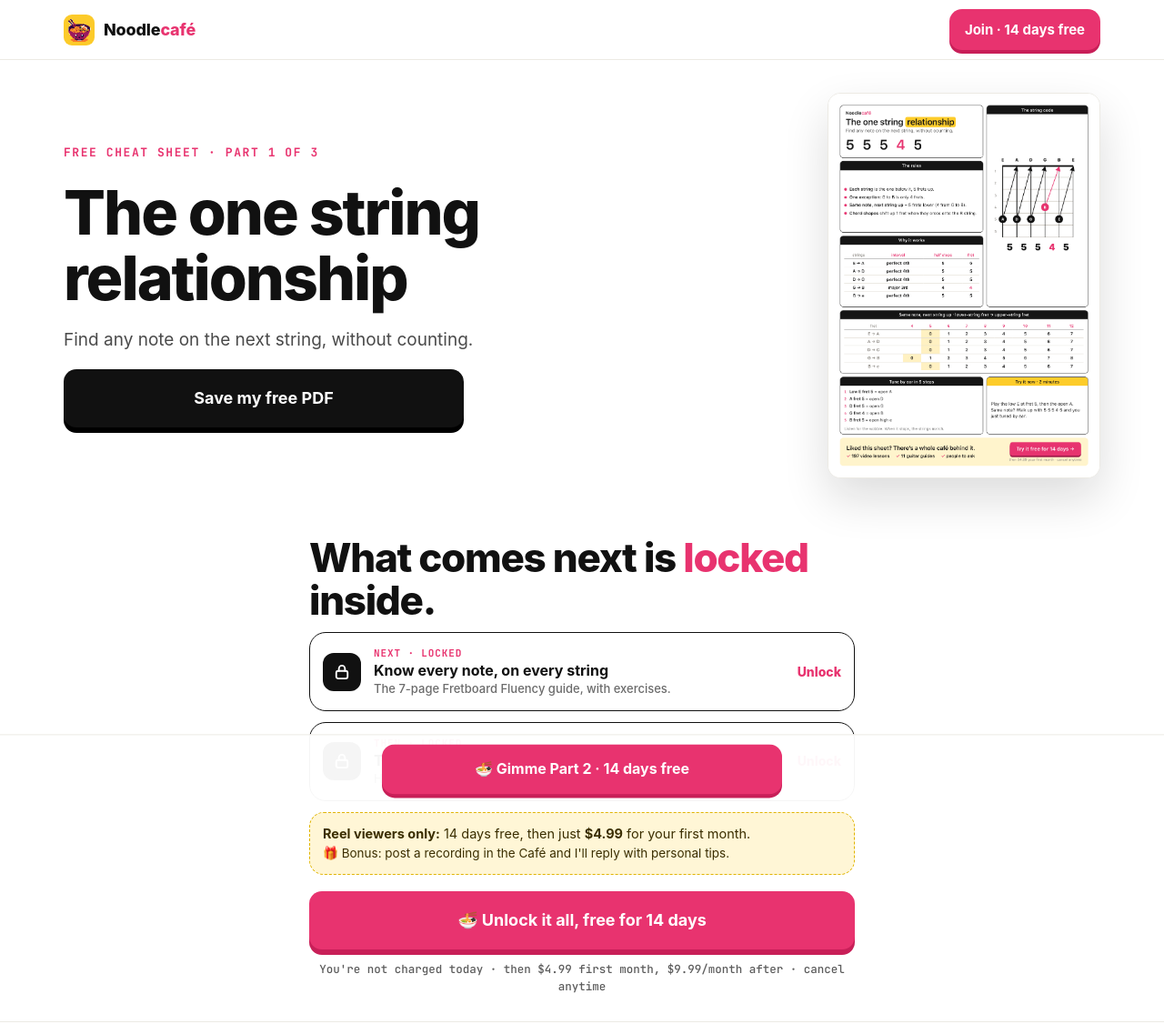
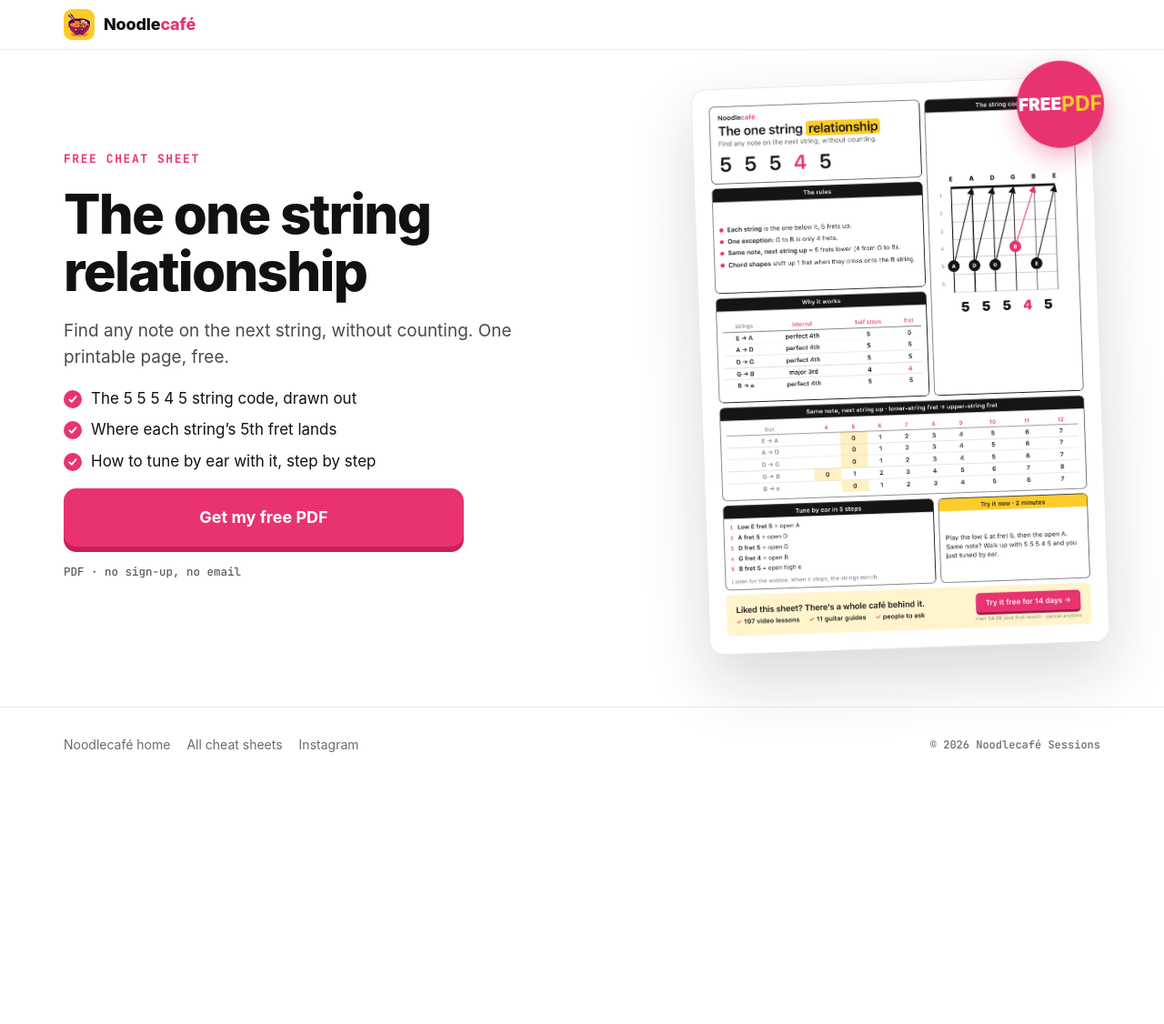
Before and after one commit to noodlecafe/noodlecafe.github.io, a plain HTML site: page 5-5-5-4-5/ready/index.html in a window 1280 px wide. Shown: the top 1126 px of the page at 91% size. After the commit the page ends 874 px from the top, so only its background shows below. Drawn offline with Linux system fonts and the light colour scheme.

Commit message:
Ready page = landing design (5-5-5-4-5)

```diff
--- a/5-5-5-4-5/ready/index.html
+++ b/5-5-5-4-5/ready/index.html
@@ -3,9 +3,9 @@
 <head>
 <meta charset="utf-8">
 <meta name="viewport" content="width=device-width, initial-scale=1, viewport-fit=cover">
-<title>Your cheat sheet: The one string relationship · Noodlecafé</title>
+<title>Free cheat sheet: The one string relationship · Noodlecafé</title>
 <meta name="description" content="Find any note on the next string, without counting.">
-<meta property="og:title" content="Your cheat sheet: The one string relationship · Noodlecafé">
+<meta property="og:title" content="Free cheat sheet: The one string relationship · Noodlecafé">
 <meta property="og:description" content="Find any note on the next string, without counting.">
 <meta property="og:image" content="https://noodlecafe.github.io/assets/og.jpg">
 <meta name="twitter:card" content="summary_large_image">
@@ -17,48 +17,41 @@
 <link rel="stylesheet" href="/assets/site.css">
 </head>
 <body data-page="ready" data-reel="44" data-sheet="onestring">
-<header class="top slim"><div class="wrap"><a class="brand" href="/"><img src="/assets/logo.png" alt=""><span>Noodle<span class="pink">café</span></span></a><a class="btn btn-pink" data-join data-medium="ready_top" href="https://whop.com/noodlehub/join-nc/" style="min-height:42px;padding:10px 16px;font-size:15px;box-shadow:0 4px 0 var(--pink-d);color:#fff">Join · 14 days free</a></div></header>
+<header class="top slim"><div class="wrap"><a class="brand" href="/"><img src="/assets/logo.png" alt=""><span>Noodle<span class="pink">café</span></span></a></div></header>
 <main>
-<section class="ready-top">
-<div class="wrap ready-grid">
-<div class="ready-copy">
-<div class="kicker">Free cheat sheet · Part 1 of 3</div>
+<section class="land">
+<div class="wrap land-grid">
+<div class="land-copy">
+<div class="kicker">Free cheat sheet</div>
 <h1>The one string relationship</h1>
-<p class="lead">Find any note on the next string, without counting.</p>
-<a class="btn btn-ink btn-big btn-wide" href="/sheets/noodlecafe-onestring.pdf" download data-pdf>Save my free PDF</a>
+<p class="lead">Find any note on the next string, without counting. One printable page, free.</p>
+<ul class="ticks"><li>The 5 5 5 4 5 string code, drawn out</li><li>Where each string’s 5th fret lands</li><li>How to tune by ear with it, step by step</li></ul>
+<a class="btn btn-pink btn-big btn-wide" href="/sheets/noodlecafe-onestring.pdf" data-get>Get my free PDF</a>
+<div class="fine">PDF · no sign-up, no email</div>
 </div>
-<a class="ready-art" href="/sheets/noodlecafe-onestring.pdf" download data-pdf><img src="/assets/sheet_onestring.png" alt="The The one string relationship cheat sheet" width="910" height="1287"></a>
-</div>
-</section>
-<section class="tight" id="join">
-<div class="wrap" style="max-width:640px;display:flex;flex-direction:column;gap:12px">
-<h2>What comes next is <span class="pink">locked</span> inside.</h2>
-<a class="lock" data-join data-medium="ready_lock" href="https://whop.com/noodlehub/join-nc/"><span class="pad"><svg width="20" height="20" viewBox="0 0 24 24" fill="none" stroke="#fff" stroke-width="2.2" stroke-linecap="round" stroke-linejoin="round" aria-hidden="true"><rect x="4.5" y="10.5" width="15" height="10" rx="2.5"/><path d="M8 10.5V7.5a4 4 0 0 1 8 0v3"/></svg></span><div><small>NEXT · LOCKED</small><b>Know every note, on every string</b><span class="sub2">The 7-page Fretboard Fluency guide, with exercises.</span></div><span class="go">Unlock</span></a>
-<a class="lock" data-join data-medium="ready_lock" href="https://whop.com/noodlehub/join-nc/"><span class="pad"><svg width="20" height="20" viewBox="0 0 24 24" fill="none" stroke="#fff" stroke-width="2.2" stroke-linecap="round" stroke-linejoin="round" aria-hidden="true"><rect x="4.5" y="10.5" width="15" height="10" rx="2.5"/><path d="M8 10.5V7.5a4 4 0 0 1 8 0v3"/></svg></span><div><small>THEN · LOCKED</small><b>The whole guitar on one page</b><span class="sub2">How notes turn into scales and chords: the Guitar Theory Cheatsheet.</span></div><span class="go">Unlock</span></a>
-<div class="deal"><b>Reel viewers only:</b> 14 days free, then just <b>$4.99</b> for your first month.<br><span>🎁 Bonus: post a recording in the Café and I'll reply with personal tips.</span></div>
-<a class="btn btn-pink btn-big btn-wide" data-join data-medium="ready_main" href="https://whop.com/noodlehub/join-nc/" style="max-width:none;margin-top:6px">🍜 Unlock it all, free for 14 days</a>
-<div class="fine" style="text-align:center">You're not charged today · then $4.99 first month, $9.99/month after · cancel anytime</div>
+<a class="land-art" href="/sheets/noodlecafe-onestring.pdf" data-get aria-label="Get the The one string relationship PDF">
+<img src="/assets/sheet_onestring.png" alt="Preview of the The one string relationship cheat sheet" width="910" height="1287">
+<span class="sticker" aria-hidden="true">FREE<br><b>PDF</b></span>
+</a>
 </div>
 </section>
 </main>
 <footer><div class="wrap"><nav aria-label="Footer"><a href="/">Noodlecafé home</a><a href="/free/">All cheat sheets</a><a href="https://www.instagram.com/noodlecaffe/" target="_blank" rel="noopener">Instagram</a></nav><div class="mono" style="font-size:12px">© 2026 Noodlecafé Sessions</div></div></footer>
-<div class="ovl" id="offer" role="dialog" aria-modal="true" aria-labelledby="offer-h" hidden>
-<div class="ovl-card">
+<div class="ovl" id="offer" role="dialog" aria-modal="true" aria-labelledby="offer-h" tabindex="-1" hidden>
+<div class="ovl-card v2">
 <button type="button" class="ovl-x" aria-label="Close">×</button>
-<div class="ok"><i>✓</i>Your cheat sheet is downloading</div>
-<h2 id="offer-h">Want to know the whole neck <span class="pink">by heart?</span></h2>
-<p class="why">The string code is the shortcut. Inside, Fretboard Fluency turns it into simple exercises until the whole neck feels like second nature.</p>
-<a class="lock" data-join data-medium="popup_lock" href="https://whop.com/noodlehub/join-nc/"><span class="pad"><svg width="20" height="20" viewBox="0 0 24 24" fill="none" stroke="#fff" stroke-width="2.2" stroke-linecap="round" stroke-linejoin="round" aria-hidden="true"><rect x="4.5" y="10.5" width="15" height="10" rx="2.5"/><path d="M8 10.5V7.5a4 4 0 0 1 8 0v3"/></svg></span><div><small>NEXT · LOCKED</small><b>Know every note, on every string</b><span class="sub2">The 7-page Fretboard Fluency guide, with exercises.</span></div><span class="go">Unlock</span></a>
-<a class="lock" data-join data-medium="popup_lock" href="https://whop.com/noodlehub/join-nc/"><span class="pad"><svg width="20" height="20" viewBox="0 0 24 24" fill="none" stroke="#fff" stroke-width="2.2" stroke-linecap="round" stroke-linejoin="round" aria-hidden="true"><rect x="4.5" y="10.5" width="15" height="10" rx="2.5"/><path d="M8 10.5V7.5a4 4 0 0 1 8 0v3"/></svg></span><div><small>THEN · LOCKED</small><b>The whole guitar on one page</b><span class="sub2">How notes turn into scales and chords: the Guitar Theory Cheatsheet.</span></div><span class="go">Unlock</span></a>
-<div class="ovl-cta">
-<div class="deal dmini"><b>Reel viewers:</b> 14 days free, then your first month is just <b>$4.99</b>. 🎁 Plus personal tips from me on your playing.</div>
-<a class="btn btn-pink btn-big btn-wide pulse" data-join data-medium="popup" href="https://whop.com/noodlehub/join-nc/">🍜 Gimme Part 2, free for 14 days</a>
-<div class="fine" style="text-align:center">You're not charged today · then $4.99 first month, $9.99/month after · cancel anytime</div>
-<button type="button" class="ovl-no">No thanks, just the cheat sheet</button>
+<div class="ok"><i>✓</i>Your cheat sheet is ready</div>
+<div class="me"><img src="/assets/logo.png" alt=""><span>Hey, it's Noodle 👋 I made this for you.</span></div>
+<h2 id="offer-h">Let's make the whole neck <span class="pink">feel like home.</span></h2>
+<div class="mini-locks">
+<a class="ml" data-join data-medium="popup_lock" href="https://whop.com/noodlehub/join-nc/"><span class="pad"><svg width="20" height="20" viewBox="0 0 24 24" fill="none" stroke="#fff" stroke-width="2.2" stroke-linecap="round" stroke-linejoin="round" aria-hidden="true"><rect x="4.5" y="10.5" width="15" height="10" rx="2.5"/><path d="M8 10.5V7.5a4 4 0 0 1 8 0v3"/></svg></span><b>Know every note on every string</b><span class="go">▶ inside</span></a>
+<a class="ml" data-join data-medium="popup_lock" href="https://whop.com/noodlehub/join-nc/"><span class="pad"><svg width="20" height="20" viewBox="0 0 24 24" fill="none" stroke="#fff" stroke-width="2.2" stroke-linecap="round" stroke-linejoin="round" aria-hidden="true"><rect x="4.5" y="10.5" width="15" height="10" rx="2.5"/><path d="M8 10.5V7.5a4 4 0 0 1 8 0v3"/></svg></span><b>The whole guitar on one page</b><span class="go">▶ inside</span></a>
+</div>
+<p class="inside">Short video lessons, 197 of them, plus a café full of people learning with you.</p>
+<a class="btn btn-go btn-big btn-wide" data-join data-medium="popup" href="https://whop.com/noodlehub/join-nc/"><span>Yes! Teach me the rest 🍜</span><small>Free for 14 days · $0 today · cancel anytime</small></a>
+<a class="btn btn-line btn-wide" href="https://noodle-counter.noodlecafe.workers.dev/pdf/onestring?p=panel" data-pdf-open>Open my free PDF ↓</a>
 </div>
 </div>
-</div>
-<div class="sticky" id="sticky"><a class="btn btn-pink btn-wide" data-join data-medium="ready_sticky" href="https://whop.com/noodlehub/join-nc/">🍜 Gimme Part 2 · 14 days free</a></div>
 <script src="/assets/site.js"></script>
 </body>
 </html>
```
